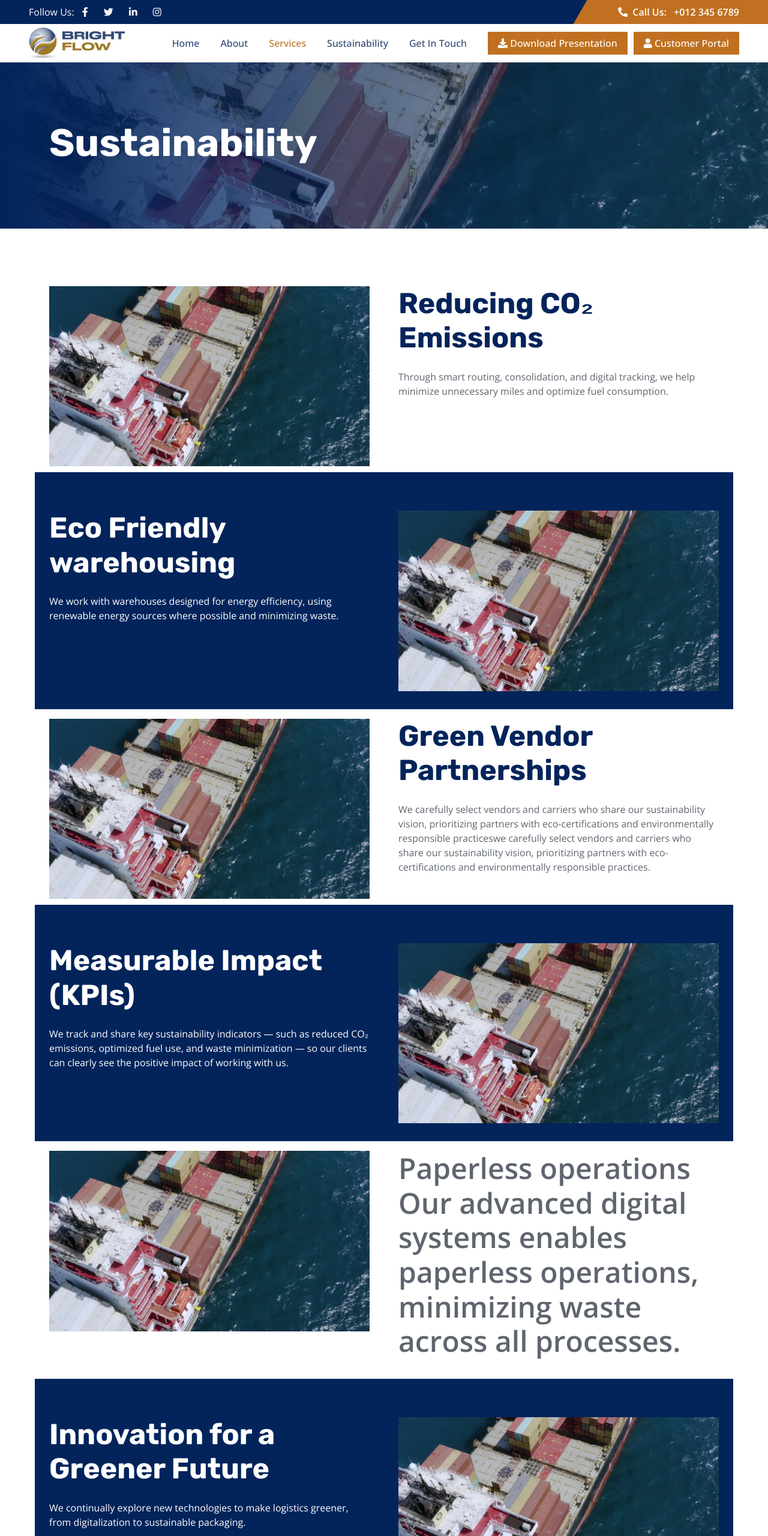
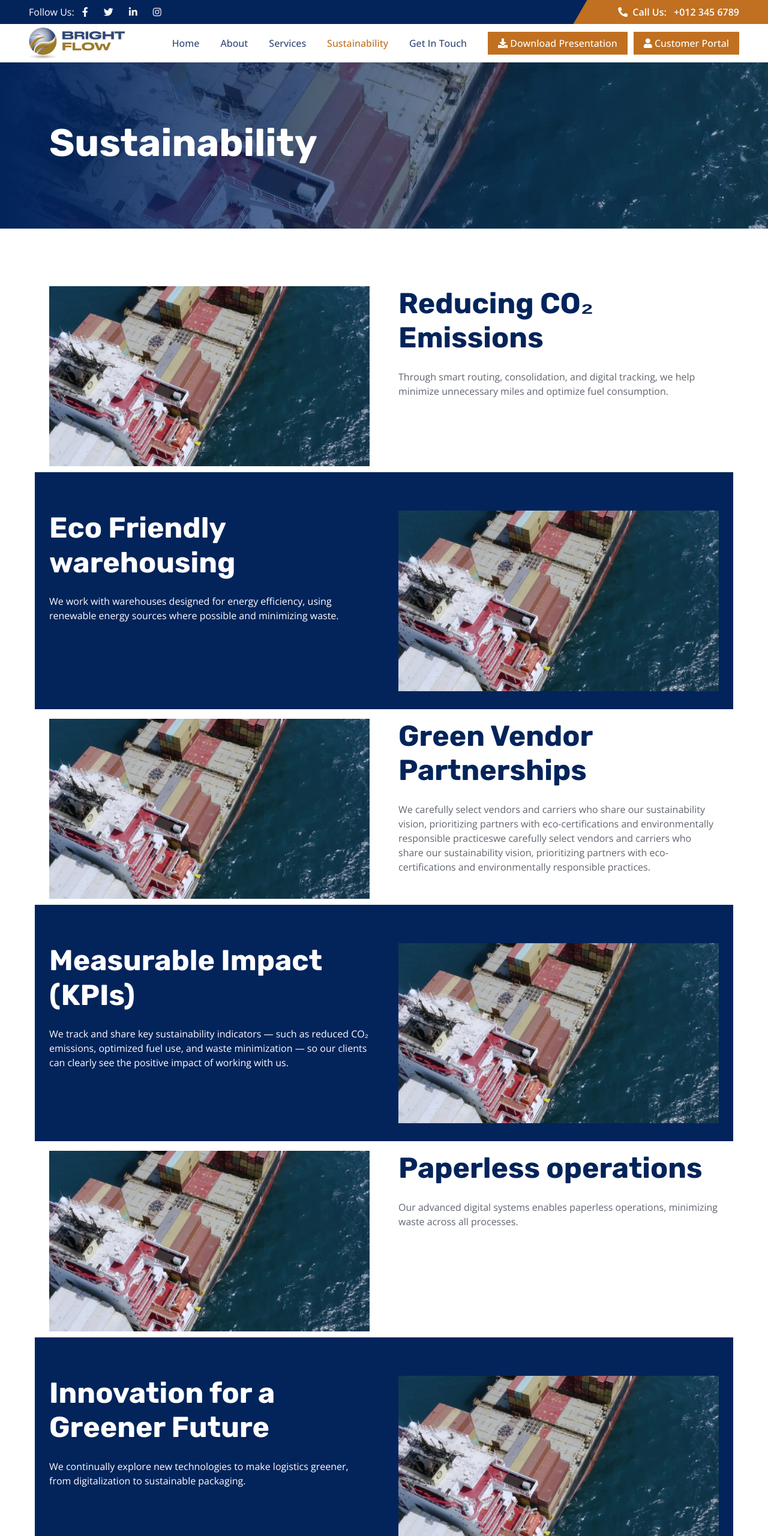
Before and after one commit to geovar89/sg, a plain HTML site: page sustainability.html in a window 1280 px wide. Shown: the top 2560 px of the page at 60% size. Drawn offline with nearby package versions, Linux system fonts and the light colour scheme.

Commit message:
Update sustainability.html
corrections

```diff
--- a/sustainability.html
+++ b/sustainability.html
@@ -85,7 +85,7 @@
         .then(res => res.text())
         .then(html => $('#navBarComponent').after(html))
         .then(setTimeout(() => {
-            document.getElementById("navServices").classList.add("active")
+            document.getElementById("navSustainability").classList.add("active")
             }, 500));
     </script>
     <!-- Navbar End -->
@@ -197,7 +197,7 @@
                 </div>
                 <div class="col-lg-6 wow fadeIn" data-wow-delay="0.5s">
                     <!--p class="fw-medium text-uppercase text-primary mb-2">About Us</p-->
-                    <hh21 class="display-5 mb-4">Paperless operations </h2>
+                    <h2 class="display-5 mb-4">Paperless operations </h2>
                     <p class="mb-4">Our advanced digital systems enables paperless operations, minimizing  waste across all processes.
                     </p>
                 </div>
```
